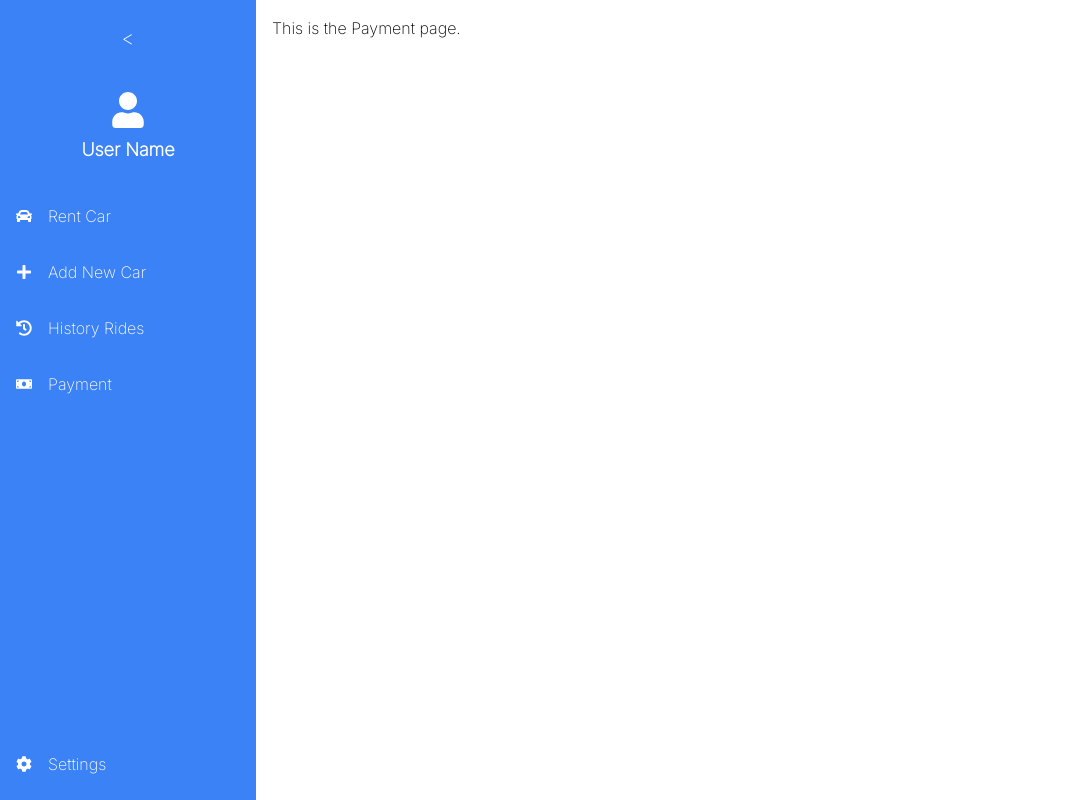
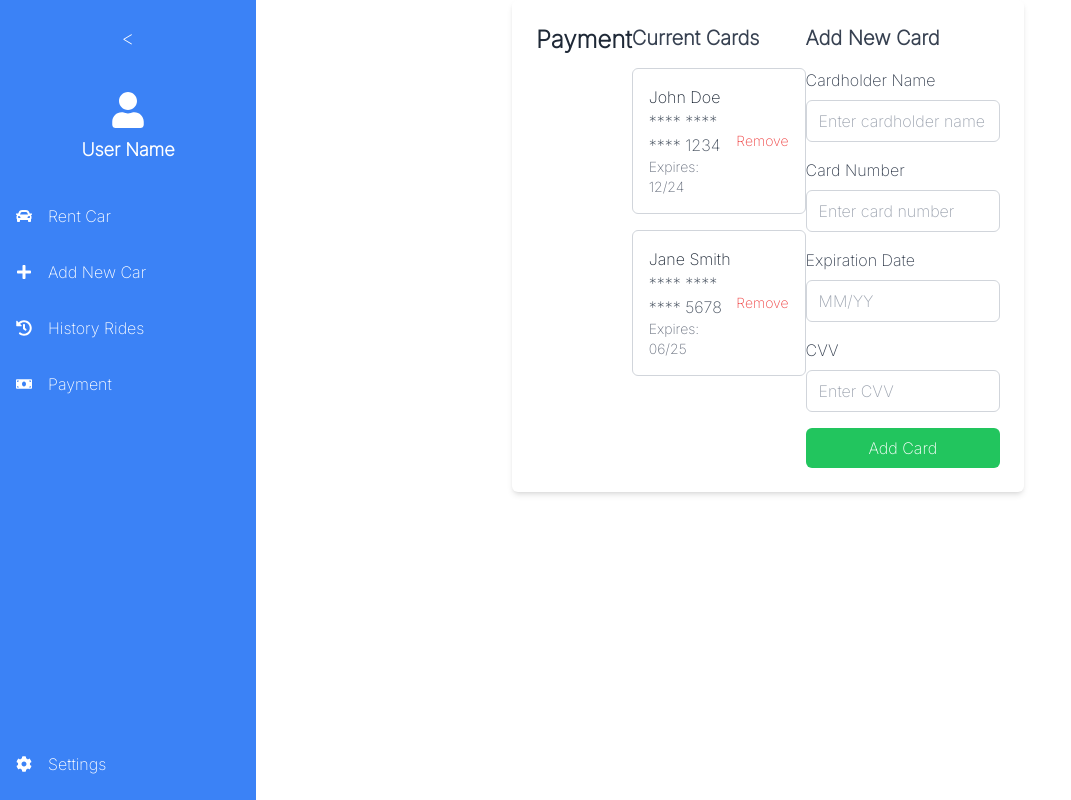
Before and after one commit to KIPOKA/Car-renting-web-application-, a React (Vite) app: page /payment in a window 1280 px wide. Shown: the whole page, without its empty margins (0-1071 px from the left). Built offline with nearby package versions, Linux system fonts and the light colour scheme.

Commit message:
first commit for the day 2

```diff
--- a/src/pages/Payment.jsx
+++ b/src/pages/Payment.jsx
@@ -1,7 +1,164 @@
-import React from "react";
+import React, { useState } from "react";
 
 const Payment = () => {
-  return <div className="p-4">This is the Payment page.</div>;
+  // Mock data for existing cards
+  const [currentCards, setCurrentCards] = useState([
+    {
+      id: 1,
+      cardHolder: "John Doe",
+      cardNumber: "**** **** **** 1234",
+      expirationDate: "12/24",
+    },
+    {
+      id: 2,
+      cardHolder: "Jane Smith",
+      cardNumber: "**** **** **** 5678",
+      expirationDate: "06/25",
+    },
+  ]);
+
+  const [newCard, setNewCard] = useState({
+    cardHolder: "",
+    cardNumber: "",
+    expirationDate: "",
+    cvv: "",
+  });
+
+  const handleChange = (e) => {
+    const { name, value } = e.target;
+    setNewCard({ ...newCard, [name]: value });
+  };
+
+  const handleAddCard = (e) => {
+    e.preventDefault();
+    // Add new card to the list (mock implementation)
+    const newCardFormatted = {
+      id: currentCards.length + 1,
+      cardHolder: newCard.cardHolder,
+      cardNumber: `**** **** **** ${newCard.cardNumber.slice(-4)}`,
+      expirationDate: newCard.expirationDate,
+    };
+    setCurrentCards([...currentCards, newCardFormatted]);
+    setNewCard({ cardHolder: "", cardNumber: "", expirationDate: "", cvv: "" });
+    console.log("New card added:", newCardFormatted);
+  };
+
+  return (
+    <div className="p-6 max-w-lg mx-auto bg-white rounded-md shadow-md flex flex-row w-full">
+      <h1 className="text-2xl font-bold text-gray-800 mb-6">Payment</h1>
+
+      {/* Current Cards */}
+      <div className="mb-6">
+        <h2 className="text-xl font-semibold text-gray-700 mb-4">
+          Current Cards
+        </h2>
+        {currentCards.length > 0 ? (
+          <ul className="space-y-4">
+            {currentCards.map((card) => (
+              <li
+                key={card.id}
+                className="p-4 border border-gray-300 rounded-md flex justify-between items-center"
+              >
+                <div>
+                  <p className="text-gray-800 font-medium">{card.cardHolder}</p>
+                  <p className="text-gray-600">{card.cardNumber}</p>
+                  <p className="text-gray-500 text-sm">
+                    Expires: {card.expirationDate}
+                  </p>
+                </div>
+                <button
+                  className="text-red-500 hover:text-red-700 text-sm"
+                  onClick={() =>
+                    setCurrentCards(
+                      currentCards.filter((current) => current.id !== card.id)
+                    )
+                  }
+                >
+                  Remove
+                </button>
+              </li>
+            ))}
+          </ul>
+        ) : (
+          <p className="text-gray-600">No cards available.</p>
+        )}
+      </div>
+
+      {/* Add New Card */}
+      <div>
+        <h2 className="text-xl font-semibold text-gray-700 mb-4">
+          Add New Card
+        </h2>
+        <form onSubmit={handleAddCard}>
+          {/* Cardholder Name */}
+          <div className="mb-4">
+            <label className="block text-gray-700 font-medium mb-2">
+              Cardholder Name
+            </label>
+            <input
+              type="text"
+              name="cardHolder"
+              value={newCard.cardHolder}
+              onChange={handleChange}
+              className="w-full px-3 py-2 border border-gray-300 rounded-md focus:outline-none focus:ring-2 focus:ring-blue-500"
+              placeholder="Enter cardholder name"
+            />
+          </div>
+
+          {/* Card Number */}
+          <div className="mb-4">
+            <label className="block text-gray-700 font-medium mb-2">
+              Card Number
+            </label>
+            <input
+              type="text"
+              name="cardNumber"
+              value={newCard.cardNumber}
+              onChange={handleChange}
+              className="w-full px-3 py-2 border border-gray-300 rounded-md focus:outline-none focus:ring-2 focus:ring-blue-500"
+              placeholder="Enter card number"
+            />
+          </div>
+
+          {/* Expiration Date */}
+          <div className="mb-4">
+            <label className="block text-gray-700 font-medium mb-2">
+              Expiration Date
+            </label>
+            <input
+              type="text"
+              name="expirationDate"
+              value={newCard.expirationDate}
+              onChange={handleChange}
+              className="w-full px-3 py-2 border border-gray-300 rounded-md focus:outline-none focus:ring-2 focus:ring-blue-500"
+              placeholder="MM/YY"
+            />
+          </div>
+
+          {/* CVV */}
+          <div className="mb-4">
+            <label className="block text-gray-700 font-medium mb-2">CVV</label>
+            <input
+              type="password"
+              name="cvv"
+              value={newCard.cvv}
+              onChange={handleChange}
+              className="w-full px-3 py-2 border border-gray-300 rounded-md focus:outline-none focus:ring-2 focus:ring-blue-500"
+              placeholder="Enter CVV"
+            />
+          </div>
+
+          {/* Submit Button */}
+          <button
+            type="submit"
+            className="w-full bg-green-500 text-white py-2 px-4 rounded-md hover:bg-green-600 focus:outline-none focus:ring-2 focus:ring-green-500"
+          >
+            Add Card
+          </button>
+        </form>
+      </div>
+    </div>
+  );
 };
 
 export default Payment;
```
